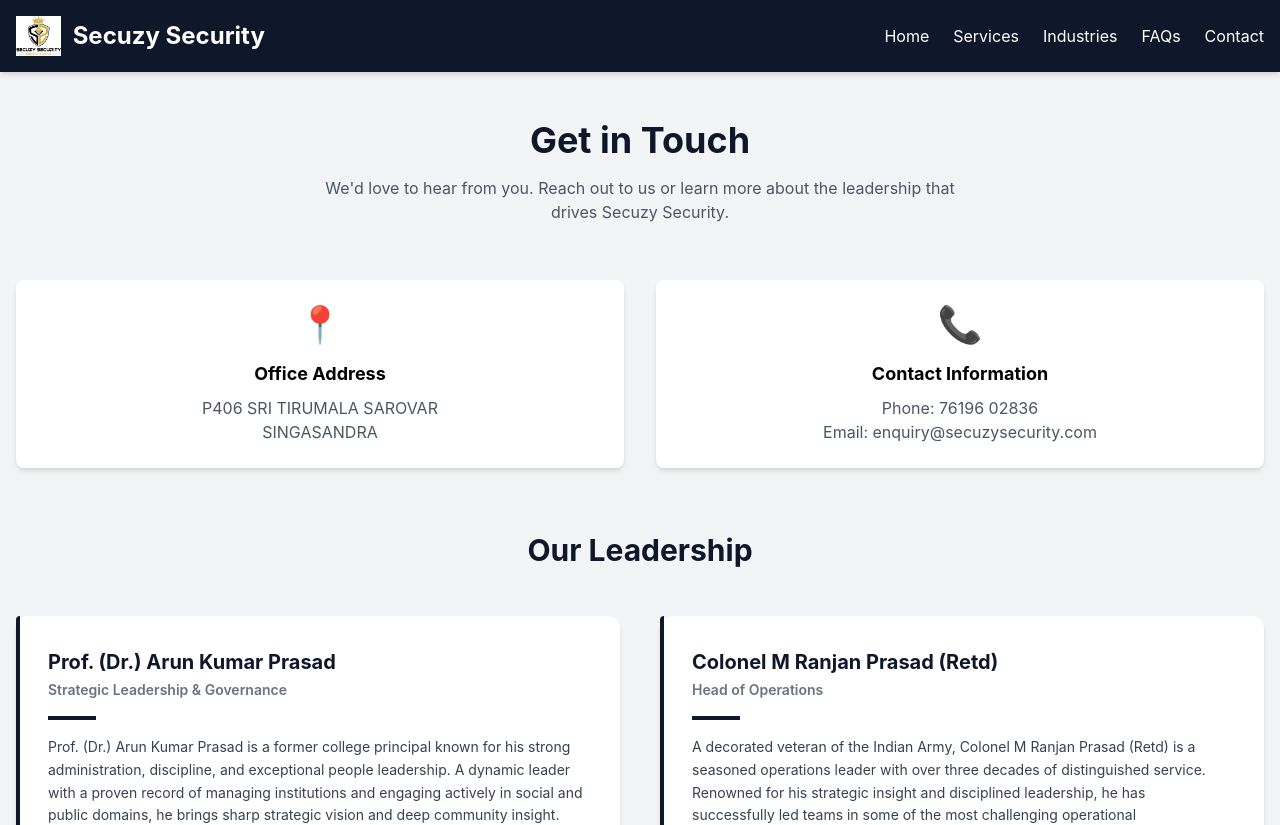
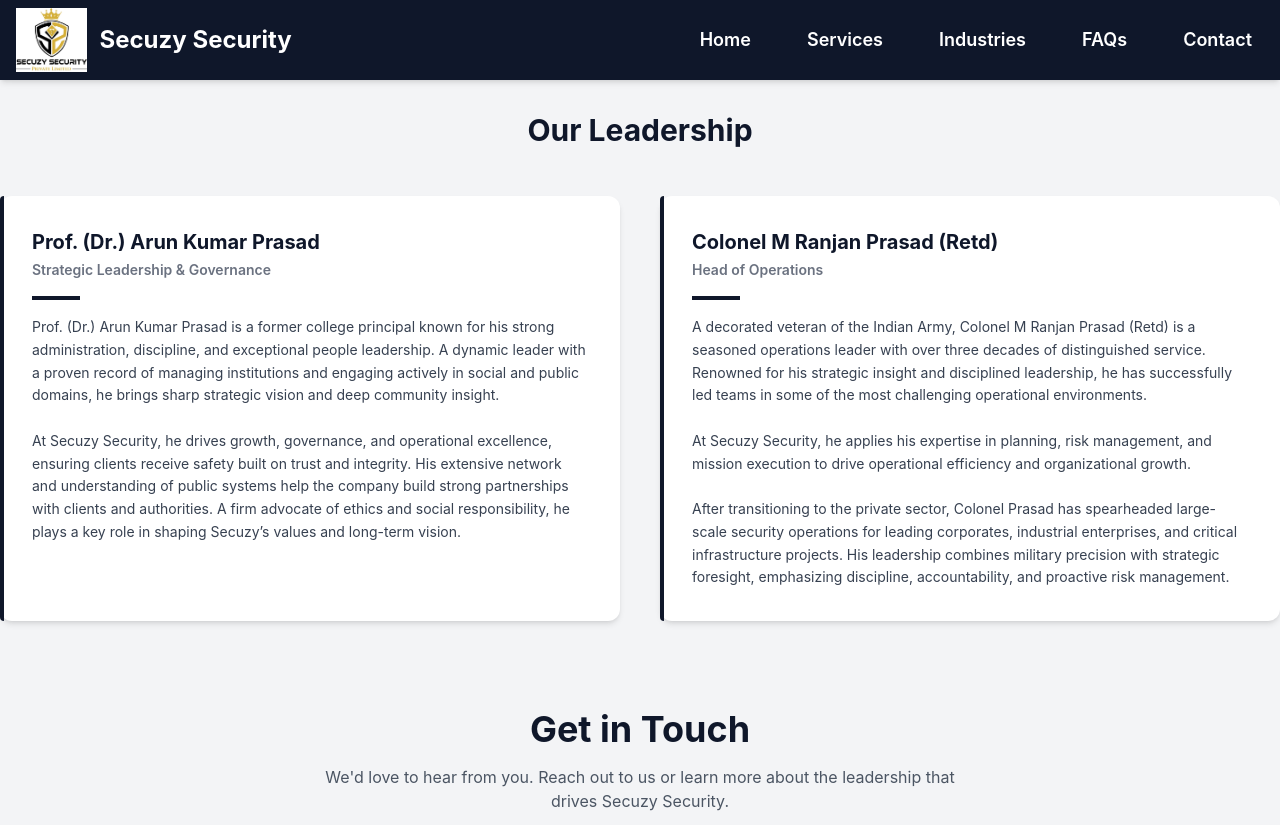
Before and after one commit to HimeshRoutray/secuzy-ui, a React (Create React App) app: page /secuzy-ui/contact in a window 1280 px wide. Shown: the top 825 px of the page. Built offline with nearby package versions, Linux system fonts and the light colour scheme.

Commit message:
increased the logo size , fixed the card expansion and removed mention of AI in service

```diff
--- a/src/App.js
+++ b/src/App.js
@@ -1,5 +1,3 @@
-// src/App.js
-import React from "react";
 import { Routes, Route } from "react-router-dom";
 import Header from "./components/Header";
 import Footer from "./components/Footer";
@@ -13,7 +11,7 @@ function App() {
   return (
     <div className="flex flex-col min-h-screen">
       <Header />
-      <main className="flex-grow">
+      <main className="flex-grow pt-16 md:pt-20">
         <Routes>
           <Route path="/" element={<Home />} />
           <Route path="/services" element={<Services />} />
--- a/src/components/Header.js
+++ b/src/components/Header.js
@@ -1,35 +1,62 @@
-import React, { useState } from "react";
+import { useState, useEffect } from "react";
 import { Menu, X } from "lucide-react";
 import logo from "../assets/logoSecuzy.jpg";
 import NavbarLinks from "./NavbarLinks";
 
 export default function Header() {
   const [isOpen, setIsOpen] = useState(false);
+  const [showHeader, setShowHeader] = useState(true);
+  const [lastScrollY, setLastScrollY] = useState(0);
+
+  useEffect(() => {
+    const handleScroll = () => {
+      const currentScrollY = window.scrollY;
+
+      if (currentScrollY > lastScrollY && currentScrollY > 80) {
+        // scrolling down → hide
+        setShowHeader(false);
+      } else {
+        // scrolling up → show
+        setShowHeader(true);
+      }
+
+      setLastScrollY(currentScrollY);
+    };
+
+    window.addEventListener("scroll", handleScroll);
+    return () => window.removeEventListener("scroll", handleScroll);
+  }, [lastScrollY]);
 
   return (
-    <header className="bg-primary text-white shadow-md sticky top-0 z-50">
-      <div className="container mx-auto flex justify-between items-center p-4">
+    <header
+      className={`bg-primary text-white shadow-md fixed top-0 w-full z-50
+        transition-transform duration-300
+        ${showHeader ? "translate-y-0" : "-translate-y-full"}`}
+    >
+      <div className="container mx-auto flex justify-between items-center py-2 px-4">
 
         {/* Logo + Name */}
         <div className="flex items-center space-x-3">
           <img
             src={logo}
             alt="Secuzy Security Logo"
-            className="h-10 w-auto object-contain"
+            className="h-14 md:h-16 w-auto object-contain"
           />
-          <h1 className="text-xl md:text-2xl font-bold">Secuzy Security</h1>
+          <h1 className="text-xl md:text-2xl font-bold">
+            Secuzy Security
+          </h1>
         </div>
 
-        {/* Hamburger Button (mobile only) */}
+        {/* Hamburger */}
         <button
           className="md:hidden p-2 rounded focus:outline-none"
           onClick={() => setIsOpen(!isOpen)}
         >
-          {isOpen ? <X size={24} /> : <Menu size={24} />}
+          {isOpen ? <X size={26} /> : <Menu size={26} />}
         </button>
 
         {/* Desktop Nav */}
-        <nav className="hidden md:flex space-x-6">
+        <nav className="hidden md:flex space-x-8">
           <NavbarLinks />
         </nav>
       </div>
@@ -37,7 +64,7 @@ export default function Header() {
       {/* Mobile Dropdown */}
       {isOpen && (
         <div className="md:hidden bg-primary border-t border-gray-700">
-          <nav className="flex flex-col items-center py-4 space-y-3">
+          <nav className="flex flex-col items-center py-6 space-y-4">
             <NavbarLinks onClick={() => setIsOpen(false)} />
           </nav>
         </div>
--- a/src/components/NavbarLinks.js
+++ b/src/components/NavbarLinks.js
@@ -3,11 +3,36 @@ import { Link } from "react-router-dom";
 export default function NavbarLinks({ onClick }) {
   return (
     <>
-      <Link to="/" className="hover:text-accent" onClick={onClick}>Home</Link>
-      <Link to="/services" className="hover:text-accent" onClick={onClick}>Services</Link>
-      <Link to="/industries" className="hover:text-accent" onClick={onClick}>Industries</Link>
-      <Link to="/faq" className="hover:text-accent" onClick={onClick}>FAQs</Link>
-      <Link to="/contact" className="hover:text-accent" onClick={onClick}>Contact</Link>
+      <Link
+        to="/"
+        className="text-base md:text-lg font-semibold px-3 py-2 rounded-md
+             hover:text-accent transition" onClick={onClick}>
+              Home
+      </Link>
+      <Link
+        to="/services"
+        className="text-base md:text-lg font-semibold px-3 py-2 rounded-md
+             hover:text-accent transition" onClick={onClick}>
+              Services
+      </Link>
+      <Link
+        to="/industries"
+        className="text-base md:text-lg font-semibold px-3 py-2 rounded-md
+             hover:text-accent transition" onClick={onClick}>
+              Industries
+      </Link>
+      <Link
+        to="/faq"
+        className="text-base md:text-lg font-semibold px-3 py-2 rounded-md
+             hover:text-accent transition" onClick={onClick}>
+              FAQs
+      </Link>
+      <Link
+        to="/contact"
+        className="text-base md:text-lg font-semibold px-3 py-2 rounded-md
+             hover:text-accent transition" onClick={onClick}>
+              Contact
+      </Link>
     </>
   );
 }
--- a/src/components/ServiceCard.js
+++ b/src/components/ServiceCard.js
@@ -1,4 +1,4 @@
-import React, { useState } from "react";
+import { useState } from "react";
 import { ChevronRight } from "lucide-react";
 
 export default function Card({ title, desc, img, className = "", clickable = false }) {
--- a/src/pages/Contact.js
+++ b/src/pages/Contact.js
@@ -44,35 +44,8 @@ export default function Contact() {
       </Helmet>
 
       {/* PAGE CONTENT */}
-      <div className="container mx-auto py-12 px-4">
-        <div className="text-center mb-14">
-          <h1 className="text-4xl font-bold text-primary mb-4">Get in Touch</h1>
-          <p className="text-gray-600 max-w-2xl mx-auto">
-            We'd love to hear from you. Reach out to us or learn more about the
-            leadership that drives Secuzy Security.
-          </p>
-        </div>
-
-        {/* Contact Info */}
-        <div className="grid md:grid-cols-2 gap-8 mb-16">
-          <div className="bg-white p-6 rounded-lg shadow-md text-center">
-            <div className="text-4xl mb-4">📍</div>
-            <h3 className="font-bold text-lg mb-2">Office Address</h3>
-            <p className="text-gray-600">
-              P406 SRI TIRUMALA SAROVAR <br /> SINGASANDRA
-            </p>
-          </div>
-
-          <div className="bg-white p-6 rounded-lg shadow-md text-center">
-            <div className="text-4xl mb-4">📞</div>
-            <h3 className="font-bold text-lg mb-2">Contact Information</h3>
-            <p className="text-gray-600">Phone: 76196 02836</p>
-            <p className="text-gray-600">Email: enquiry@secuzysecurity.com</p>
-          </div>
-        </div>
-
         {/* Leadership Section */}
-        <div className="mb-10">
+        <div className="mt-8 mb-10">
           <h2 className="text-3xl font-bold text-center text-primary mb-12">
             Our Leadership
           </h2>
@@ -142,6 +115,32 @@ export default function Contact() {
             </div>
           </div>
         </div>
+        <div className="container mx-auto py-12 px-4">
+        <div className="text-center mb-14">
+          <h1 className="text-4xl font-bold text-primary mb-4">Get in Touch</h1>
+          <p className="text-gray-600 max-w-2xl mx-auto">
+            We'd love to hear from you. Reach out to us or learn more about the
+            leadership that drives Secuzy Security.
+          </p>
+        </div>
+
+        {/* Contact Info */}
+        <div className="grid md:grid-cols-2 gap-8 mb-16">
+          <div className="bg-white p-6 rounded-lg shadow-md text-center">
+            <div className="text-4xl mb-4">📍</div>
+            <h3 className="font-bold text-lg mb-2">Office Address</h3>
+            <p className="text-gray-600">
+              P406 SRI TIRUMALA SAROVAR <br /> SINGASANDRA
+            </p>
+          </div>
+
+          <div className="bg-white p-6 rounded-lg shadow-md text-center">
+            <div className="text-4xl mb-4">📞</div>
+            <h3 className="font-bold text-lg mb-2">Contact Information</h3>
+            <p className="text-gray-600">Phone: 76196 02836</p>
+            <p className="text-gray-600">Email: enquiry@secuzysecurity.com</p>
+          </div>
+        </div>
       </div>
     </>
   );
--- a/src/pages/Home.js
+++ b/src/pages/Home.js
@@ -176,7 +176,7 @@ export default function Home() {
         <h3 className="text-3xl font-bold text-center mb-10 text-primary">
           Why Choose Us?
         </h3>
-        <div className="grid md:grid-cols-2 lg:grid-cols-3 gap-8">
+        <div className="grid md:grid-cols-2 lg:grid-cols-3 gap-8 items-start">
           {whyChooseUs.map((item, idx) => (
             <Card
               key={idx}
--- a/src/pages/Services.js
+++ b/src/pages/Services.js
@@ -44,7 +44,7 @@ const services = [
         </p>
         <ul className="list-disc list-inside text-gray-700 space-y-1">
           <li>Trained security guards for apartment complexes & villas</li>
-          <li>CCTV monitoring & AI-based threat detection</li>
+          <li>CCTV monitoring</li>
           <li>Emergency response services</li>
         </ul>
       </>
```
